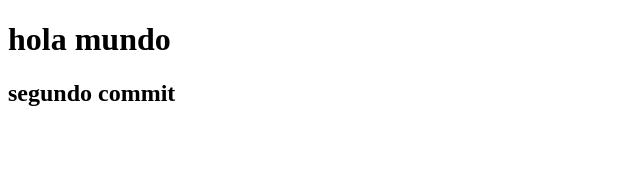
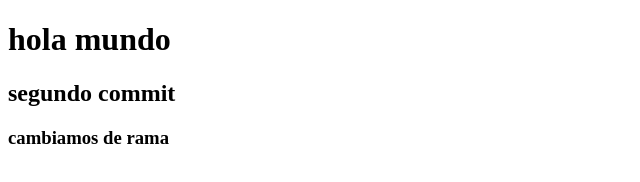
Before and after one commit to PsicoFasully/repositorio, a plain HTML site: page index.html in a window 1280 px wide. Shown: the whole page, without its empty margins (0-640 px from the left). Drawn offline with Linux system fonts and the light colour scheme.

Commit message:
creamos nueva rama y agregamos un h3

```diff
--- a/index.html
+++ b/index.html
@@ -10,5 +10,6 @@
 <body>
     <h1>hola mundo</h1>
     <h2>segundo commit</h2>
+    <h3>cambiamos de rama</h3>
 </body>
 </html>
```
